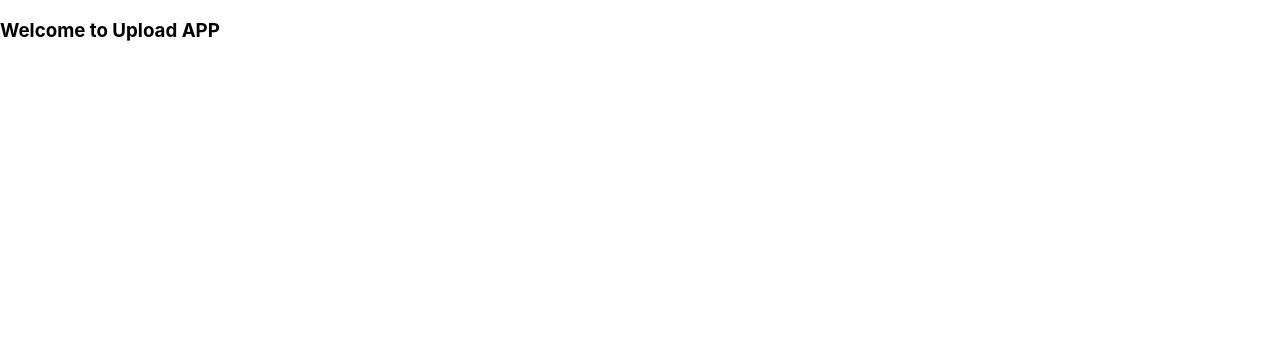
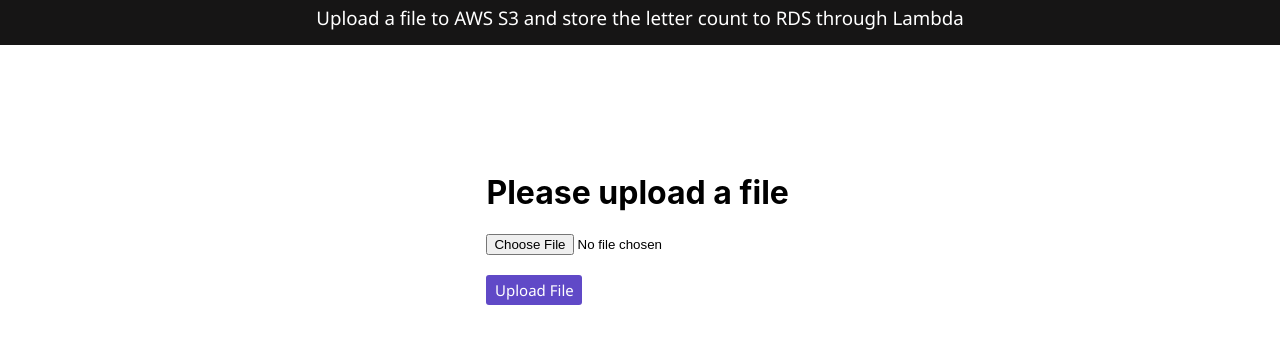
Before and after one commit to gourabb8273/react-upload-file-AWS, a React (Create React App) app: page /upload/ in a window 1280 px wide. Shown: the top 344 px of the page. Built offline with nearby package versions, Linux system fonts and the light colour scheme.

Commit message:
changing route

```diff
--- a/src/App.js
+++ b/src/App.js
@@ -5,12 +5,13 @@
 
 const App = () => {
   return (
-    <Router  basename="/upload">
-    <Routes>
-      <Route path="/upload" element={<UploadFile />} />
-      <Route path="/" element={<h3>Welcome to Upload APP</h3>} />
-    </Routes>
-  </Router>
+    <UploadFile />
+  //   <Router  basename="/upload">
+  //   <Routes>
+  //     <Route path="/upload" element={<UploadFile />} />
+  //     <Route path="/" element={<h3>Welcome to Upload APP</h3>} />
+  //   </Routes>
+  // </Router>
   );
 };
 
```
Also changed, not shown: 7 other files (tests, documents, lock files or other folders).
